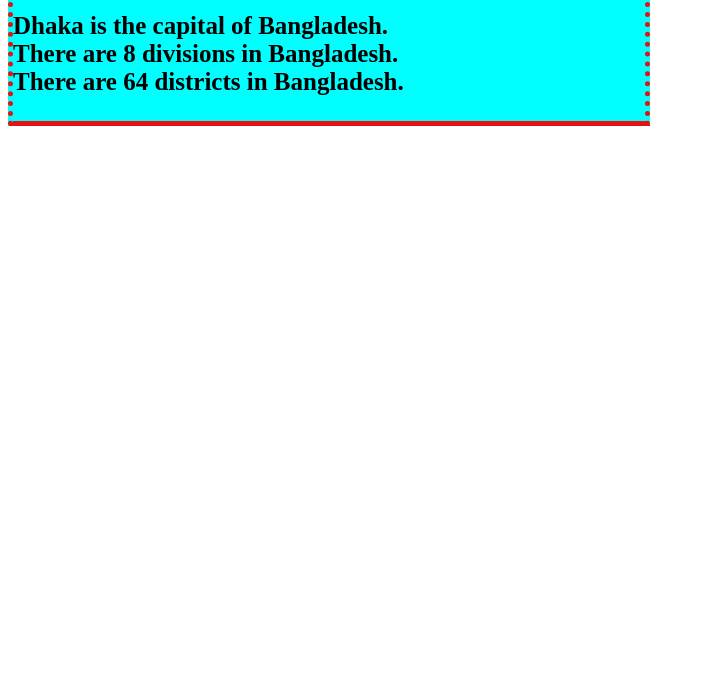
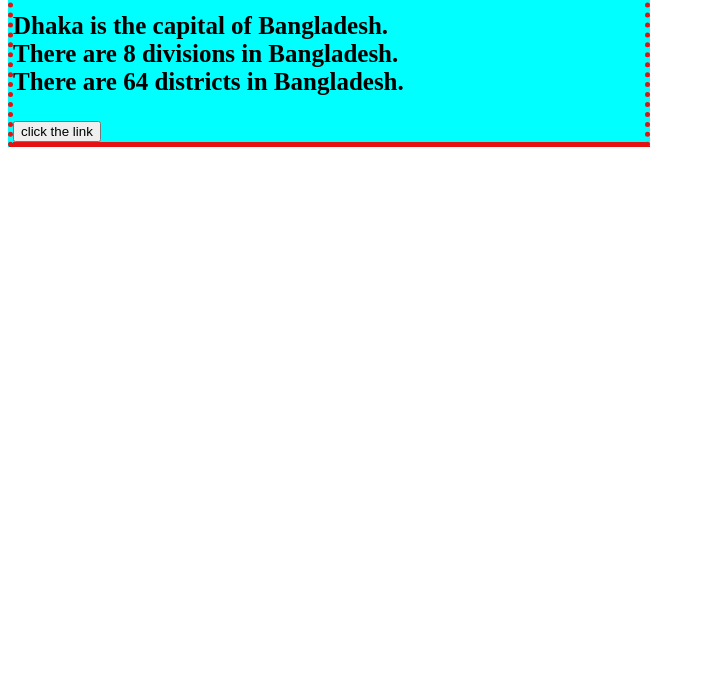
Before and after one commit to Masumbillah2062003/my-first-website, a plain HTML site: page index.html in a window 1280 px wide. Shown: the part 103-800 px from the top of the page, without its empty margins (0-705 px from the left). Drawn offline with Linux system fonts and the light colour scheme.

Commit message:
Update index.html

```diff
--- a/index.html
+++ b/index.html
@@ -14,6 +14,7 @@
         <p>Dhaka is the capital of Bangladesh.<br>
         There are 8 divisions in Bangladesh. <br>
         There are 64 districts in Bangladesh.</p>
+        <button>click the link</button>
     </div>
 
 </body>
```
